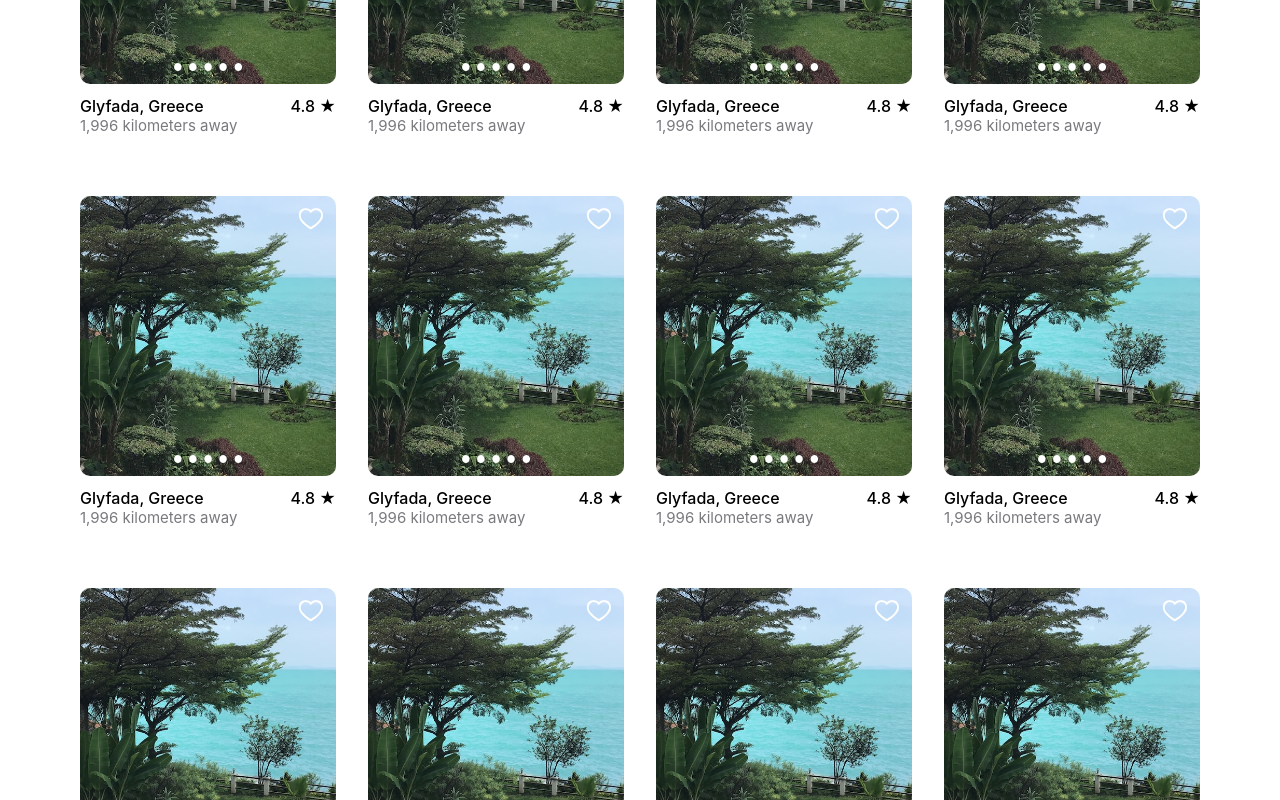
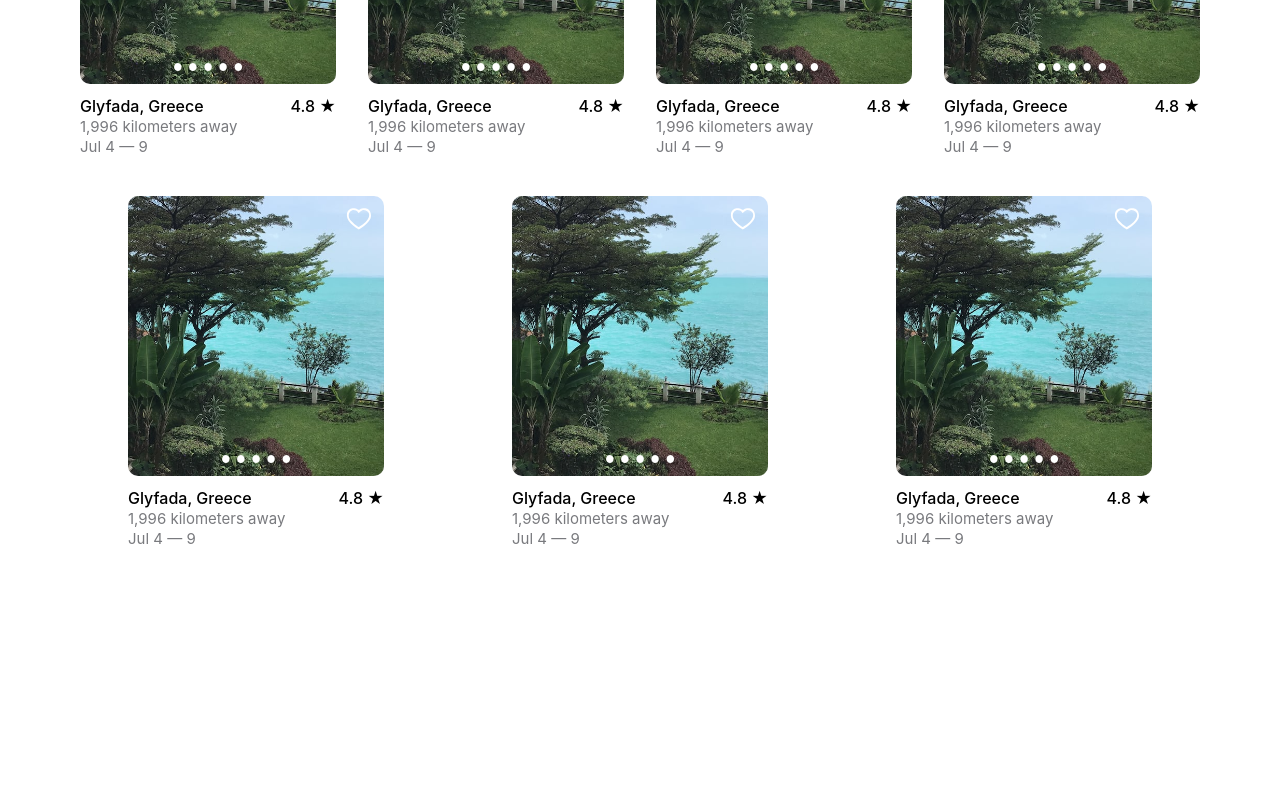
Before and after one commit to Mohammad-Mahdi-Alameh/Airbnb-Front, a React (Create React App) app: page / in a window 1280 px wide. Shown: the part 1820-2620 px from the top of the page. After the commit the page ends 2368 px from the top, so only its background shows below. Built offline with nearby package versions, Linux system fonts and the light colour scheme.

Commit message:
feat view available dates

```diff
--- a/src/App.css
+++ b/src/App.css
@@ -114,6 +114,8 @@ opacity: 0;
 .dist{
   color:#797a7e;
   font-size: 15px;
+  margin-top: 1px;
+  margin-bottom: 1px;
 }
 @media (prefers-reduced-motion: no-preference) {
   .App-logo {
--- a/src/App.js
+++ b/src/App.js
@@ -30,6 +30,7 @@ function App() {
                 <div>{card.rating}</div>
               </div>
               <div className='dist'>{card.distance_away}</div>
+              <div className='dist'>{card.available_times}</div>
             </div>
           </>
         })}
--- a/src/data.json
+++ b/src/data.json
@@ -9,6 +9,9 @@
             "rating":"4.8 ★",
 
             "distance_away":"1,996 kilometers away",
+
+            "available_times":"Jul 4 — 9",
+
 
             "images":[
                 {
@@ -42,37 +45,8 @@
 
             "distance_away":"1,996 kilometers away",
 
-            "images":[
-                {
-                    "url":"http://localhost:3000/assets/1.jpeg"
+            "available_times":"Jul 4 — 9",
 
-                },
-                {
-                    "url":"http://localhost:3000/assets/f4529c7c-5864-4590-be9b-1907486749e3.jpg"
-
-                },
-                {
-                    "url":"http://localhost:3000/assets/46034bc4-6b98-4393-b8a6-b9d09735d7e0.jpg"
-
-                },
-                {
-                    "url":"http://localhost:3000/assets/9125c785-e2de-4439-885d-f60f8ed5d606.jpg"
-
-                },
-                {
-                    "url":"http://localhost:3000/assets/14865204-d0c5-4b8f-9f88-a45d6729cb34.jpg"
-
-                }
-            ]
-        },
-        {
-            "city":"Glyfada",
-
-            "country":"Greece",
-
-            "rating":"4.8 ★",
-
-            "distance_away":"1,996 kilometers away",
 
             "images":[
                 {
@@ -106,37 +80,8 @@
 
             "distance_away":"1,996 kilometers away",
 
-            "images":[
-                {
-                    "url":"http://localhost:3000/assets/1.jpeg"
+            "available_times":"Jul 4 — 9",
 
-                },
-                {
-                    "url":"http://localhost:3000/assets/f4529c7c-5864-4590-be9b-1907486749e3.jpg"
-
-                },
-                {
-                    "url":"http://localhost:3000/assets/46034bc4-6b98-4393-b8a6-b9d09735d7e0.jpg"
-
-                },
-                {
-                    "url":"http://localhost:3000/assets/9125c785-e2de-4439-885d-f60f8ed5d606.jpg"
-
-                },
-                {
-                    "url":"http://localhost:3000/assets/14865204-d0c5-4b8f-9f88-a45d6729cb34.jpg"
-
-                }
-            ]
-        },
-        {
-            "city":"Glyfada",
-
-            "country":"Greece",
-
-            "rating":"4.8 ★",
-
-            "distance_away":"1,996 kilometers away",
 
             "images":[
                 {
@@ -170,37 +115,8 @@
 
             "distance_away":"1,996 kilometers away",
 
-            "images":[
-                {
-                    "url":"http://localhost:3000/assets/1.jpeg"
+            "available_times":"Jul 4 — 9",
 
-                },
-                {
-                    "url":"http://localhost:3000/assets/f4529c7c-5864-4590-be9b-1907486749e3.jpg"
-
-                },
-                {
-                    "url":"http://localhost:3000/assets/46034bc4-6b98-4393-b8a6-b9d09735d7e0.jpg"
-
-                },
-                {
-                    "url":"http://localhost:3000/assets/9125c785-e2de-4439-885d-f60f8ed5d606.jpg"
-
-                },
-                {
-                    "url":"http://localhost:3000/assets/14865204-d0c5-4b8f-9f88-a45d6729cb34.jpg"
-
-                }
-            ]
-        },
-        {
-            "city":"Glyfada",
-
-            "country":"Greece",
-
-            "rating":"4.8 ★",
-
-            "distance_away":"1,996 kilometers away",
 
             "images":[
                 {
@@ -234,37 +150,8 @@
 
             "distance_away":"1,996 kilometers away",
 
-            "images":[
-                {
-                    "url":"http://localhost:3000/assets/1.jpeg"
+            "available_times":"Jul 4 — 9",
 
-                },
-                {
-                    "url":"http://localhost:3000/assets/f4529c7c-5864-4590-be9b-1907486749e3.jpg"
-
-                },
-                {
-                    "url":"http://localhost:3000/assets/46034bc4-6b98-4393-b8a6-b9d09735d7e0.jpg"
-
-                },
-                {
-                    "url":"http://localhost:3000/assets/9125c785-e2de-4439-885d-f60f8ed5d606.jpg"
-
-                },
-                {
-                    "url":"http://localhost:3000/assets/14865204-d0c5-4b8f-9f88-a45d6729cb34.jpg"
-
-                }
-            ]
-        },
-        {
-            "city":"Glyfada",
-
-            "country":"Greece",
-
-            "rating":"4.8 ★",
-
-            "distance_away":"1,996 kilometers away",
 
             "images":[
                 {
@@ -298,37 +185,8 @@
 
             "distance_away":"1,996 kilometers away",
 
-            "images":[
-                {
-                    "url":"http://localhost:3000/assets/1.jpeg"
+            "available_times":"Jul 4 — 9",
 
-                },
-                {
-                    "url":"http://localhost:3000/assets/f4529c7c-5864-4590-be9b-1907486749e3.jpg"
-
-                },
-                {
-                    "url":"http://localhost:3000/assets/46034bc4-6b98-4393-b8a6-b9d09735d7e0.jpg"
-
-                },
-                {
-                    "url":"http://localhost:3000/assets/9125c785-e2de-4439-885d-f60f8ed5d606.jpg"
-
-                },
-                {
-                    "url":"http://localhost:3000/assets/14865204-d0c5-4b8f-9f88-a45d6729cb34.jpg"
-
-                }
-            ]
-        },
-        {
-            "city":"Glyfada",
-
-            "country":"Greece",
-
-            "rating":"4.8 ★",
-
-            "distance_away":"1,996 kilometers away",
 
             "images":[
                 {
@@ -362,37 +220,8 @@
 
             "distance_away":"1,996 kilometers away",
 
-            "images":[
-                {
-                    "url":"http://localhost:3000/assets/1.jpeg"
+            "available_times":"Jul 4 — 9",
 
-                },
-                {
-                    "url":"http://localhost:3000/assets/f4529c7c-5864-4590-be9b-1907486749e3.jpg"
-
-                },
-                {
-                    "url":"http://localhost:3000/assets/46034bc4-6b98-4393-b8a6-b9d09735d7e0.jpg"
-
-                },
-                {
-                    "url":"http://localhost:3000/assets/9125c785-e2de-4439-885d-f60f8ed5d606.jpg"
-
-                },
-                {
-                    "url":"http://localhost:3000/assets/14865204-d0c5-4b8f-9f88-a45d6729cb34.jpg"
-
-                }
-            ]
-        },
-        {
-            "city":"Glyfada",
-
-            "country":"Greece",
-
-            "rating":"4.8 ★",
-
-            "distance_away":"1,996 kilometers away",
 
             "images":[
                 {
@@ -426,37 +255,8 @@
 
             "distance_away":"1,996 kilometers away",
 
-            "images":[
-                {
-                    "url":"http://localhost:3000/assets/1.jpeg"
+            "available_times":"Jul 4 — 9",
 
-                },
-                {
-                    "url":"http://localhost:3000/assets/f4529c7c-5864-4590-be9b-1907486749e3.jpg"
-
-                },
-                {
-                    "url":"http://localhost:3000/assets/46034bc4-6b98-4393-b8a6-b9d09735d7e0.jpg"
-
-                },
-                {
-                    "url":"http://localhost:3000/assets/9125c785-e2de-4439-885d-f60f8ed5d606.jpg"
-
-                },
-                {
-                    "url":"http://localhost:3000/assets/14865204-d0c5-4b8f-9f88-a45d6729cb34.jpg"
-
-                }
-            ]
-        },
-        {
-            "city":"Glyfada",
-
-            "country":"Greece",
-
-            "rating":"4.8 ★",
-
-            "distance_away":"1,996 kilometers away",
 
             "images":[
                 {
@@ -490,37 +290,8 @@
 
             "distance_away":"1,996 kilometers away",
 
-            "images":[
-                {
-                    "url":"http://localhost:3000/assets/1.jpeg"
+            "available_times":"Jul 4 — 9",
 
-                },
-                {
-                    "url":"http://localhost:3000/assets/f4529c7c-5864-4590-be9b-1907486749e3.jpg"
-
-                },
-                {
-                    "url":"http://localhost:3000/assets/46034bc4-6b98-4393-b8a6-b9d09735d7e0.jpg"
-
-                },
-                {
-                    "url":"http://localhost:3000/assets/9125c785-e2de-4439-885d-f60f8ed5d606.jpg"
-
-                },
-                {
-                    "url":"http://localhost:3000/assets/14865204-d0c5-4b8f-9f88-a45d6729cb34.jpg"
-
-                }
-            ]
-        },
-        {
-            "city":"Glyfada",
-
-            "country":"Greece",
-
-            "rating":"4.8 ★",
-
-            "distance_away":"1,996 kilometers away",
 
             "images":[
                 {
@@ -554,37 +325,8 @@
 
             "distance_away":"1,996 kilometers away",
 
-            "images":[
-                {
-                    "url":"http://localhost:3000/assets/1.jpeg"
+            "available_times":"Jul 4 — 9",
 
-                },
-                {
-                    "url":"http://localhost:3000/assets/f4529c7c-5864-4590-be9b-1907486749e3.jpg"
-
-                },
-                {
-                    "url":"http://localhost:3000/assets/46034bc4-6b98-4393-b8a6-b9d09735d7e0.jpg"
-
-                },
-                {
-                    "url":"http://localhost:3000/assets/9125c785-e2de-4439-885d-f60f8ed5d606.jpg"
-
-                },
-                {
-                    "url":"http://localhost:3000/assets/14865204-d0c5-4b8f-9f88-a45d6729cb34.jpg"
-
-                }
-            ]
-        },
-        {
-            "city":"Glyfada",
-
-            "country":"Greece",
-
-            "rating":"4.8 ★",
-
-            "distance_away":"1,996 kilometers away",
 
             "images":[
                 {
@@ -618,37 +360,8 @@
 
             "distance_away":"1,996 kilometers away",
 
-            "images":[
-                {
-                    "url":"http://localhost:3000/assets/1.jpeg"
+            "available_times":"Jul 4 — 9",
 
-                },
-                {
-                    "url":"http://localhost:3000/assets/f4529c7c-5864-4590-be9b-1907486749e3.jpg"
-
-                },
-                {
-                    "url":"http://localhost:3000/assets/46034bc4-6b98-4393-b8a6-b9d09735d7e0.jpg"
-
-                },
-                {
-                    "url":"http://localhost:3000/assets/9125c785-e2de-4439-885d-f60f8ed5d606.jpg"
-
-                },
-                {
-                    "url":"http://localhost:3000/assets/14865204-d0c5-4b8f-9f88-a45d6729cb34.jpg"
-
-                }
-            ]
-        },
-        {
-            "city":"Glyfada",
-
-            "country":"Greece",
-
-            "rating":"4.8 ★",
-
-            "distance_away":"1,996 kilometers away",
 
             "images":[
                 {
@@ -682,37 +395,8 @@
 
             "distance_away":"1,996 kilometers away",
 
-            "images":[
-                {
-                    "url":"http://localhost:3000/assets/1.jpeg"
+            "available_times":"Jul 4 — 9",
 
-                },
-                {
-                    "url":"http://localhost:3000/assets/f4529c7c-5864-4590-be9b-1907486749e3.jpg"
-
-                },
-                {
-                    "url":"http://localhost:3000/assets/46034bc4-6b98-4393-b8a6-b9d09735d7e0.jpg"
-
-                },
-                {
-                    "url":"http://localhost:3000/assets/9125c785-e2de-4439-885d-f60f8ed5d606.jpg"
-
-                },
-                {
-                    "url":"http://localhost:3000/assets/14865204-d0c5-4b8f-9f88-a45d6729cb34.jpg"
-
-                }
-            ]
-        },
-        {
-            "city":"Glyfada",
-
-            "country":"Greece",
-
-            "rating":"4.8 ★",
-
-            "distance_away":"1,996 kilometers away",
 
             "images":[
                 {
@@ -746,37 +430,8 @@
 
             "distance_away":"1,996 kilometers away",
 
-            "images":[
-                {
-                    "url":"http://localhost:3000/assets/1.jpeg"
+            "available_times":"Jul 4 — 9",
 
-                },
-                {
-                    "url":"http://localhost:3000/assets/f4529c7c-5864-4590-be9b-1907486749e3.jpg"
-
-                },
-                {
-                    "url":"http://localhost:3000/assets/46034bc4-6b98-4393-b8a6-b9d09735d7e0.jpg"
-
-                },
-                {
-                    "url":"http://localhost:3000/assets/9125c785-e2de-4439-885d-f60f8ed5d606.jpg"
-
-                },
-                {
-                    "url":"http://localhost:3000/assets/14865204-d0c5-4b8f-9f88-a45d6729cb34.jpg"
-
-                }
-            ]
-        },
-        {
-            "city":"Glyfada",
-
-            "country":"Greece",
-
-            "rating":"4.8 ★",
-
-            "distance_away":"1,996 kilometers away",
 
             "images":[
                 {
@@ -810,37 +465,8 @@
 
             "distance_away":"1,996 kilometers away",
 
-            "images":[
-                {
-                    "url":"http://localhost:3000/assets/1.jpeg"
+            "available_times":"Jul 4 — 9",
 
-                },
-                {
-                    "url":"http://localhost:3000/assets/f4529c7c-5864-4590-be9b-1907486749e3.jpg"
-
-                },
-                {
-                    "url":"http://localhost:3000/assets/46034bc4-6b98-4393-b8a6-b9d09735d7e0.jpg"
-
-                },
-                {
-                    "url":"http://localhost:3000/assets/9125c785-e2de-4439-885d-f60f8ed5d606.jpg"
-
-                },
-                {
-                    "url":"http://localhost:3000/assets/14865204-d0c5-4b8f-9f88-a45d6729cb34.jpg"
-
-                }
-            ]
-        },
-        {
-            "city":"Glyfada",
-
-            "country":"Greece",
-
-            "rating":"4.8 ★",
-
-            "distance_away":"1,996 kilometers away",
 
             "images":[
                 {
@@ -874,6 +500,9 @@
 
             "distance_away":"1,996 kilometers away",
 
+            "available_times":"Jul 4 — 9",
+
+
             "images":[
                 {
                     "url":"http://localhost:3000/assets/1.jpeg"
@@ -906,6 +535,254 @@
 
             "distance_away":"1,996 kilometers away",
 
+            "available_times":"Jul 4 — 9",
+
+
+            "images":[
+                {
+                    "url":"http://localhost:3000/assets/1.jpeg"
+
+                },
+                {
+                    "url":"http://localhost:3000/assets/f4529c7c-5864-4590-be9b-1907486749e3.jpg"
+
+                },
+                {
+                    "url":"http://localhost:3000/assets/46034bc4-6b98-4393-b8a6-b9d09735d7e0.jpg"
+
+                },
+                {
+                    "url":"http://localhost:3000/assets/9125c785-e2de-4439-885d-f60f8ed5d606.jpg"
+
+                },
+                {
+                    "url":"http://localhost:3000/assets/14865204-d0c5-4b8f-9f88-a45d6729cb34.jpg"
+
+                }
+            ]
+        },
+        {
+            "city":"Glyfada",
+
+            "country":"Greece",
+
+            "rating":"4.8 ★",
+
+            "distance_away":"1,996 kilometers away",
+
+            "available_times":"Jul 4 — 9",
+
+
+            "images":[
+                {
+                    "url":"http://localhost:3000/assets/1.jpeg"
+
+                },
+                {
+                    "url":"http://localhost:3000/assets/f4529c7c-5864-4590-be9b-1907486749e3.jpg"
+
+                },
+                {
+                    "url":"http://localhost:3000/assets/46034bc4-6b98-4393-b8a6-b9d09735d7e0.jpg"
+
+                },
+                {
+                    "url":"http://localhost:3000/assets/9125c785-e2de-4439-885d-f60f8ed5d606.jpg"
+
+                },
+                {
+                    "url":"http://localhost:3000/assets/14865204-d0c5-4b8f-9f88-a45d6729cb34.jpg"
+
+                }
+            ]
+        },
+        {
+            "city":"Glyfada",
+
+            "country":"Greece",
+
+            "rating":"4.8 ★",
+
+            "distance_away":"1,996 kilometers away",
+
+            "available_times":"Jul 4 — 9",
+
+
+            "images":[
+                {
+                    "url":"http://localhost:3000/assets/1.jpeg"
+
+                },
+                {
+                    "url":"http://localhost:3000/assets/f4529c7c-5864-4590-be9b-1907486749e3.jpg"
+
+                },
+                {
+                    "url":"http://localhost:3000/assets/46034bc4-6b98-4393-b8a6-b9d09735d7e0.jpg"
+
+                },
+                {
+                    "url":"http://localhost:3000/assets/9125c785-e2de-4439-885d-f60f8ed5d606.jpg"
+
+                },
+                {
+                    "url":"http://localhost:3000/assets/14865204-d0c5-4b8f-9f88-a45d6729cb34.jpg"
+
+                }
+            ]
+        },
+        {
+            "city":"Glyfada",
+
+            "country":"Greece",
+
+            "rating":"4.8 ★",
+
+            "distance_away":"1,996 kilometers away",
+
+            "available_times":"Jul 4 — 9",
+
+
+            "images":[
+                {
+                    "url":"http://localhost:3000/assets/1.jpeg"
+
+                },
+                {
+                    "url":"http://localhost:3000/assets/f4529c7c-5864-4590-be9b-1907486749e3.jpg"
+
+                },
+                {
+                    "url":"http://localhost:3000/assets/46034bc4-6b98-4393-b8a6-b9d09735d7e0.jpg"
+
+                },
+                {
+                    "url":"http://localhost:3000/assets/9125c785-e2de-4439-885d-f60f8ed5d606.jpg"
+
+                },
+                {
+                    "url":"http://localhost:3000/assets/14865204-d0c5-4b8f-9f88-a45d6729cb34.jpg"
+
+                }
+            ]
+        },
+        {
+            "city":"Glyfada",
+
+            "country":"Greece",
+
+            "rating":"4.8 ★",
+
+            "distance_away":"1,996 kilometers away",
+
+            "available_times":"Jul 4 — 9",
+
+
+            "images":[
+                {
+                    "url":"http://localhost:3000/assets/1.jpeg"
+
+                },
+                {
+                    "url":"http://localhost:3000/assets/f4529c7c-5864-4590-be9b-1907486749e3.jpg"
+
+                },
+                {
+                    "url":"http://localhost:3000/assets/46034bc4-6b98-4393-b8a6-b9d09735d7e0.jpg"
+
+                },
+                {
+                    "url":"http://localhost:3000/assets/9125c785-e2de-4439-885d-f60f8ed5d606.jpg"
+
+                },
+                {
+                    "url":"http://localhost:3000/assets/14865204-d0c5-4b8f-9f88-a45d6729cb34.jpg"
+
+                }
+            ]
+        },
+        {
+            "city":"Glyfada",
+
+            "country":"Greece",
+
+            "rating":"4.8 ★",
+
+            "distance_away":"1,996 kilometers away",
+
+            "available_times":"Jul 4 — 9",
+
+
+            "images":[
+                {
+                    "url":"http://localhost:3000/assets/1.jpeg"
+
+                },
+                {
+                    "url":"http://localhost:3000/assets/f4529c7c-5864-4590-be9b-1907486749e3.jpg"
+
+                },
+                {
+                    "url":"http://localhost:3000/assets/46034bc4-6b98-4393-b8a6-b9d09735d7e0.jpg"
+
+                },
+                {
+                    "url":"http://localhost:3000/assets/9125c785-e2de-4439-885d-f60f8ed5d606.jpg"
+
+                },
+                {
+                    "url":"http://localhost:3000/assets/14865204-d0c5-4b8f-9f88-a45d6729cb34.jpg"
+
+                }
+            ]
+        },
+        {
+            "city":"Glyfada",
+
+            "country":"Greece",
+
+            "rating":"4.8 ★",
+
+            "distance_away":"1,996 kilometers away",
+
+            "available_times":"Jul 4 — 9",
+
+
+            "images":[
+                {
+                    "url":"http://localhost:3000/assets/1.jpeg"
+
+                },
+                {
+                    "url":"http://localhost:3000/assets/f4529c7c-5864-4590-be9b-1907486749e3.jpg"
+
+                },
+                {
+                    "url":"http://localhost:3000/assets/46034bc4-6b98-4393-b8a6-b9d09735d7e0.jpg"
+
+                },
+                {
+                    "url":"http://localhost:3000/assets/9125c785-e2de-4439-885d-f60f8ed5d606.jpg"
+
+                },
+                {
+                    "url":"http://localhost:3000/assets/14865204-d0c5-4b8f-9f88-a45d6729cb34.jpg"
+
+                }
+            ]
+        },
+        {
+            "city":"Glyfada",
+
+            "country":"Greece",
+
+            "rating":"4.8 ★",
+
+            "distance_away":"1,996 kilometers away",
+
+            "available_times":"Jul 4 — 9",
+
+
             "images":[
                 {
                     "url":"http://localhost:3000/assets/1.jpeg"
@@ -931,5 +808,6 @@
         }
 
 
+
             ]
         }
```
